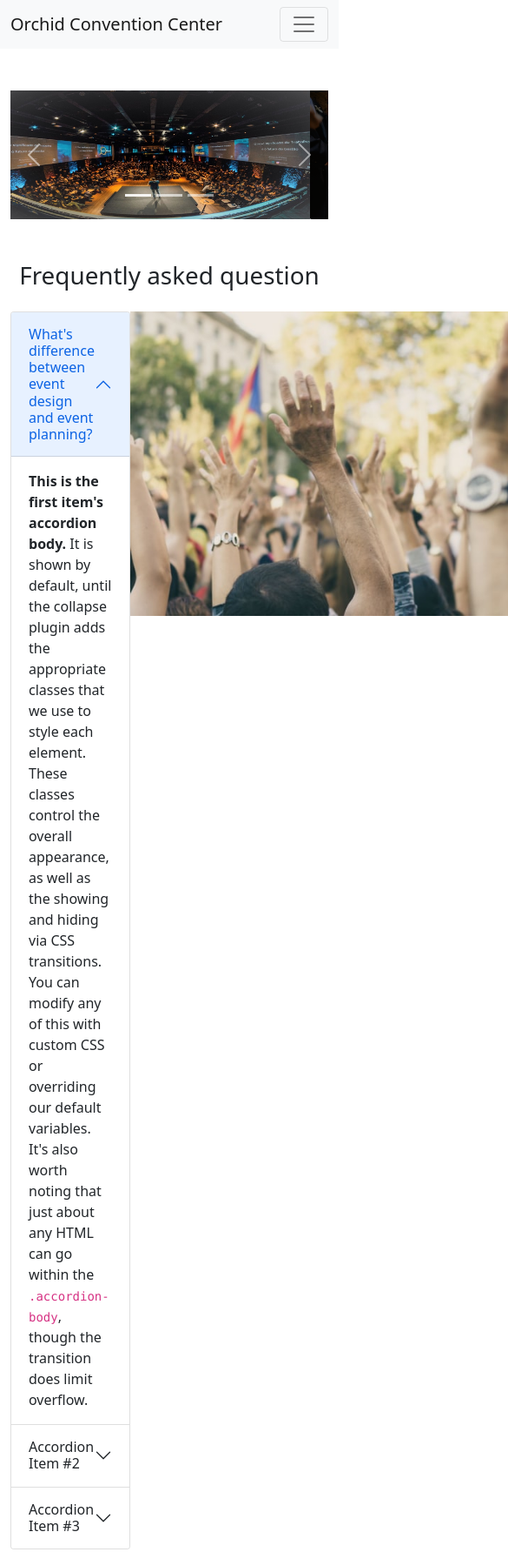
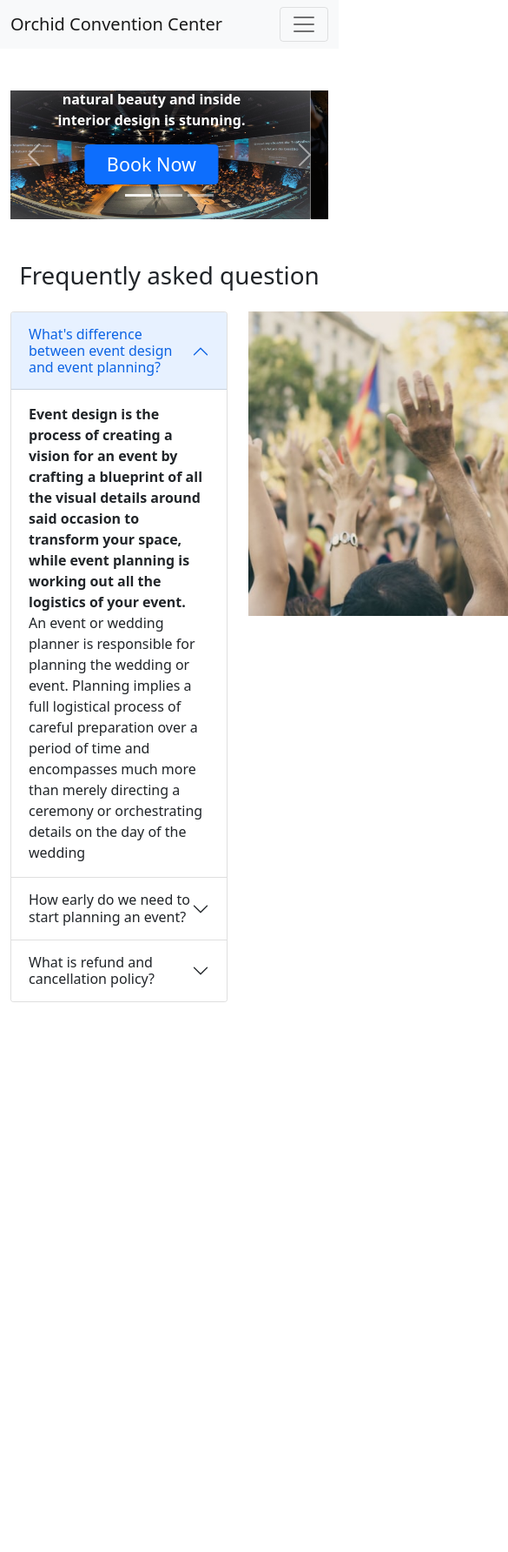
Before and after one commit to rabiulhossen/convention-center, a plain HTML site: page index.html in a window 390 px wide. Shown: the top 1784 px of the page at 87% size, 585 px wide, since content can reach past the window. After the commit the page ends 1200 px from the top, so only its background shows below. Drawn offline with nearby package versions, Linux system fonts and the light colour scheme.

Commit message:
accordian

```diff
--- a/index.html
+++ b/index.html
@@ -39,7 +39,7 @@
                 </div>
             </div>
         </nav>
-        <!-- caousel img slider  -->
+        <!-- carousel img slider  -->
         <section class="container my-5">
             <div id="carouselExampleCaptions" class="carousel slide" data-bs-ride="carousel">
                 <div class="carousel-indicators">
@@ -48,17 +48,17 @@
                     <button type="button" data-bs-target="#carouselExampleCaptions" data-bs-slide-to="2" aria-label="Slide 3"></button>
                 </div>
                 <div class="carousel-inner">
-                    <div class="carousel-item active">
+                    <div class="carousel-item active vh-90">
                         <img src="./images/seminar-rooms.jpg" class="d-block w-100" alt="...">
-                        <div class="carousel-caption d-none d-md-block">
+                        <div class="carousel-caption d-md-block">
                             <h1 class="text-center text-capitalize">the breathtaking place for your next occasion</h1>
                             <p class="text-center fw-bold">the orchid convention center is one of the best hall in the chattogram.it outside is full of natural beauty and inside interior design is stunning.</p>
                             <button type="button" class="btn btn-primary px-4 fs-4">Book Now</button>
                         </div>
                     </div>
-                    <div class="carousel-item">
+                    <div class="carousel-item vh-90">
                         <img src="./images/banner.png" class="d-block w-100" alt="...">
-                        <div class="carousel-caption d-none d-md-block">
+                        <div class="carousel-caption d-md-block">
 
                             <h1 class="text-center text-capitalize">the breathtaking place for your next occasion</h1>
                             <p class="fw-bold text-center">the orchid convention center is one of the best hall in the chattogram.it outside is full of natural beauty and inside interior design is stunning.</p>
@@ -66,9 +66,9 @@
 
                         </div>
                     </div>
-                    <div class="carousel-item">
+                    <div class="carousel-item vh-90">
                         <img src="./images/wedding-decoration-1.jpg" class="d-block w-100" alt="...">
-                        <div class="carousel-caption d-none d-md-block">
+                        <div class="carousel-caption d-md-block d-sm-flex">
                             <h1 class="text-capitalize">the breathtaking place for your next occasion</h1>
                             <p class="text-center fw-bold">the orchid convention center is one of the best hall in the chattogram.it outside is full of natural beauty and inside interior design is stunning.</p>
                             <button type="button" class="btn btn-primary px-4 fs-4">Book Now</button>
@@ -90,8 +90,9 @@
     <main>
         <section class="container my-5">
             <h1 class="text-center my-4">Frequently asked question</h1>
-            <div class="d-flex g-lg-4">
-                <div class="accordion col-lg-6" id="accordionExample">
+            <div class="d-flex">
+                <div class="row justify-content-between">
+                    <div class="accordion col-lg-6 w-50 col-sm-12" id="accordionExample">
                         <div class="accordion-item">
                             <h2 class="accordion-header" id="headingOne">
                                 <button class="accordion-button" type="button" data-bs-toggle="collapse" data-bs-target="#collapseOne" aria-expanded="true" aria-controls="collapseOne">
@@ -100,16 +101,18 @@
                             </h2>
                             <div id="collapseOne" class="accordion-collapse collapse show" aria-labelledby="headingOne" data-bs-parent="#accordionExample">
                                 <div class="accordion-body">
-                                <strong>This is the first item's accordion body.</strong> It is shown by default, until the collapse plugin adds the appropriate classes that we use to style each element. These classes control the overall appearance, as
-                                well as the showing and hiding via CSS transitions. You can modify any of this with custom CSS or overriding our default variables. It's also worth noting that just about any HTML can go within the <code>.accordion-body</code>,
-                                though the transition does limit overflow.
+                                    <strong>
+                                    Event design is the process of creating a vision for an event by crafting a blueprint of all the visual details around said occasion to transform your space, while event planning is working out all the logistics of your event. <br>
+                                    </strong> An event or wedding planner is responsible for planning the wedding or event. Planning implies a full logistical process of careful preparation over a period of time and
+                                    encompasses much more than merely directing a ceremony or orchestrating details on the day of the wedding
+
                                 </div>
                             </div>
                         </div>
                         <div class="accordion-item">
                             <h2 class="accordion-header" id="headingTwo">
                                 <button class="accordion-button collapsed" type="button" data-bs-toggle="collapse" data-bs-target="#collapseTwo" aria-expanded="false" aria-controls="collapseTwo">
-              Accordion Item #2
+              How early do we need to start planning an event?
             </button>
                             </h2>
                             <div id="collapseTwo" class="accordion-collapse collapse" aria-labelledby="headingTwo" data-bs-parent="#accordionExample">
@@ -123,20 +126,20 @@
                         <div class="accordion-item">
                             <h2 class="accordion-header" id="headingThree">
                                 <button class="accordion-button collapsed" type="button" data-bs-toggle="collapse" data-bs-target="#collapseThree" aria-expanded="false" aria-controls="collapseThree">
-              Accordion Item #3
+              What is refund and cancellation policy?
             </button>
                             </h2>
                             <div id="collapseThree" class="accordion-collapse collapse" aria-labelledby="headingThree" data-bs-parent="#accordionExample">
                                 <div class="accordion-body">
-                                <strong>This is the third item's accordion body.</strong> It is hidden by default, until the collapse plugin adds the appropriate classes that we use to style each element. These classes control the overall appearance,
-                                as well as the showing and hiding via CSS transitions. You can modify any of this with custom CSS or overriding our default variables. It's also worth noting that just about any HTML can go within the <code>.accordion-body</code>,
-                                though the transition does limit overflow.
+                                    If we decide to issue refund credits to your account, they will be automatically applied towards your next content purchase on our website, but can’t be used for purchases in our mobile or TV applications. Refund credits may expire if not used within
+                                    the specified period and have no cash value, in each case unless otherwise required by applicable law.
                                 </div>
                             </div>
                         </div>
                     </div>
-                <div class="col-lg-6">
+                    <div class="col-lg-6 col-sm-12 w-50">
                         <img src="./images/raise-1.jpg" alt="" height="350px">
+                    </div>
                 </div>
             </div>
         </section>
```
Lines whose indentation alone changed are shown as unchanged.
